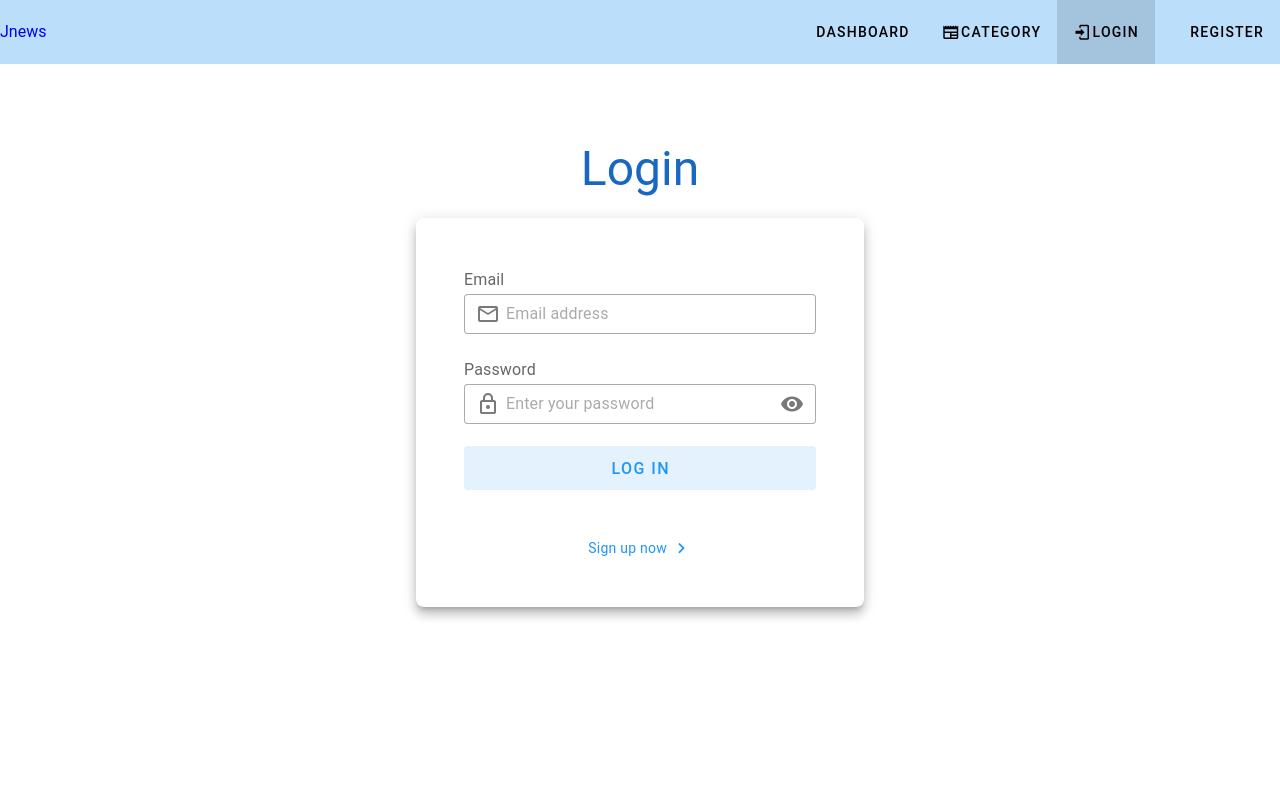
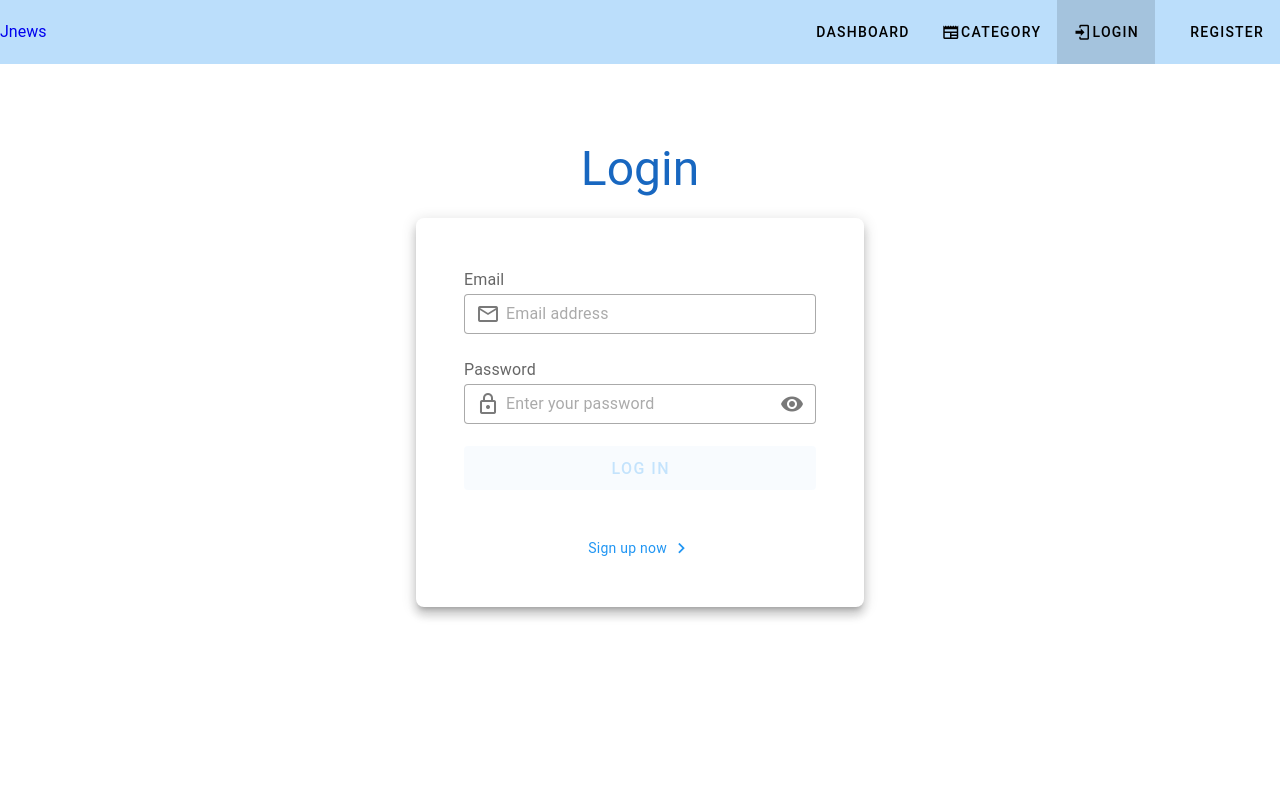
Before and after one commit to minionxapp/MgFrontVueProject, a Vue app: page /login in a window 1280 px wide. Shown: the top 800 px of the page. Built offline with nearby package versions, Linux system fonts and the light colour scheme.

Commit message:
register user dan isAdmin value

```diff
--- a/src/components/public/FormAuthComponent.vue
+++ b/src/components/public/FormAuthComponent.vue
@@ -1,38 +1,37 @@
 <template>
     <div>
         <div class="mx-auto my-6 text-center text-h3 text-primary">
-            {{ isLogin ? "Login" : "Register" }}
-
+            {{ isLogin ? 'Login' : 'Register' }}
         </div>
 
         <v-card class="mx-auto pa-12 pb-8" elevation="8" max-width="448" rounded="lg">
+            <v-form v-model="formInput" @submit.prevent="authUser">
                 <div v-if="!isLogin">
                     <div class="text-subtitle-1 text-medium-emphasis">Name</div>
 
                     <v-text-field density="compact" placeholder="UserName" prepend-inner-icon="mdi-account"
-                    variant="outlined"></v-text-field>
+                        variant="outlined" :rules="nameRules" v-model="user.name"></v-text-field>
                 </div>
 
                 <div class="text-subtitle-1 text-medium-emphasis">Email</div>
 
                 <v-text-field density="compact" placeholder="Email address" prepend-inner-icon="mdi-email-outline"
-                variant="outlined"></v-text-field>
+                    variant="outlined" :rules="emailRules" v-model="user.email"></v-text-field>
 
                 <div class="text-subtitle-1 text-medium-emphasis d-flex align-center justify-space-between">
                     Password
-
-
                 </div>
 
-            <v-text-field :append-inner-icon="visible ? 'mdi-eye-off' : 'mdi-eye'" :type="visible ? 'text' : 'password'"
-                density="compact" placeholder="Enter your password" prepend-inner-icon="mdi-lock-outline"
-                variant="outlined" @click:append-inner="visible = !visible"></v-text-field>
+                <v-text-field :append-inner-icon="visible ? 'mdi-eye-off' : 'mdi-eye'"
+                    :type="visible ? 'text' : 'password'" density="compact" placeholder="Enter your password"
+                    prepend-inner-icon="mdi-lock-outline" variant="outlined" @click:append-inner="visible = !visible"
+                    :rules="[passwordRules.required, passwordRules.min]" v-model="user.password"></v-text-field>
 
-
-            <v-btn class="mb-8" color="blue" size="large" variant="tonal" block>
+                <v-btn :disabled="!formInput" class="mb-8" type="submit" color="blue" size="large" variant="tonal"
+                    block>
                     {{ isLogin ? 'Log In' : 'Register' }}
                 </v-btn>
-
+            </v-form>
             <v-card-text class="text-center" v-if="isLogin">
                 <router-link class="text-blue text-decoration-none" :to="{ name: 'Register' }"
                     rel="noopener noreferrer">
@@ -48,7 +47,35 @@
     </div>
 </template>
 <script setup>
-import { ref } from 'vue';
+import { ref } from 'vue'
+import { useAuthStore } from '@/stores/AuthStore'
+import { storeToRefs } from 'pinia'
+
+//store
+const authStore = useAuthStore()
+//state
+const { formInput, user } = storeToRefs(authStore)
+
+//action
+const { authUser } = authStore
+
+//validation
+const nameRules = [
+    (value) => {
+        if (value) return true
+        return 'Nama Harus Diisi'
+    }
+]
+
+// const emailRules[]
+const emailRules = [
+    v => !v || /^\w+([.-]?\w+)*@\w+([.-]?\w+)*(\.\w{2,3})+$/.test(v) || 'E-mail must be valid']
+
+const passwordRules = {
+    required: (value) => !!value || 'Password harus diisi',
+    min: (value) => value.length >= 6 || 'Password minimal 6 karakter'
+}
+
 defineProps({
     isLogin: {
         type: Boolean,
@@ -60,5 +87,5 @@ defineProps({
 //     visible: false,
 //   }),
 // }
-const visible = ref(false);
+const visible = ref(false)
 </script>
--- a/src/config/firebase.js
+++ b/src/config/firebase.js
@@ -3,6 +3,7 @@ import { initializeApp } from 'firebase/app'
 // TO DO: Add SDKs for Firebase products that you want to use
 // https://firebase.google.com/docs/web/setup#available-libraries
 import { getFirestore } from 'firebase/firestore'
+import { getAuth } from 'firebase/auth'
 // Your web app's Firebase configuration
 const firebaseConfig = {
   apiKey: 'AIzaSyCvDkvV2aFmGueuJ9HBXUKEwDp-zed_4J0',
@@ -17,5 +18,6 @@ const firebaseConfig = {
 const app = initializeApp(firebaseConfig)
 
 const db = getFirestore(app)
+const auth = getAuth(app)
 
-export { db }
+export { db, auth }
--- a/src/main.js
+++ b/src/main.js
@@ -1,4 +1,4 @@
-import { createApp } from 'vue'
+import { createApp, markRaw } from 'vue'
 import { createPinia } from 'pinia'
 
 import App from './App.vue'
@@ -10,21 +10,24 @@ import { createVuetify } from 'vuetify'
 import * as components from 'vuetify/components'
 import * as directives from 'vuetify/directives'
 
-const app = createApp(App)
 const vuetify = createVuetify({
   components,
-  directives,
+  directives
 })
 
-app.use(createPinia())
+const app = createApp(App)
+const pinia = createPinia()
+
+pinia.use(({ store }) => {
+  store.router = markRaw(router)
+})
+
+app.use(pinia)
 app.use(router)
 app.use(vuetify)
 app.mount('#app')
 
-
-
 // Components
 // import App from './App.vue'
 
-
 // createApp(App).use(vuetify).mount('#app')
--- /dev/null
+++ b/src/stores/AuthStore.js
@@ -0,0 +1,36 @@
+import { auth, db } from '@/config/firebase'
+import { defineStore } from 'pinia'
+import { reactive, ref } from 'vue'
+import { createUserWithEmailAndPassword } from 'firebase/auth'
+import { addDoc, collection } from 'firebase/firestore'
+import { useRouter } from 'vue-router'
+
+export const useAuthStore = defineStore('Auth', () => {
+  const formInput = ref(false)
+  const router = useRouter()
+  const userCollection = collection(db, 'users')
+
+  const user = reactive({
+    name: '',
+    email: '',
+    password: ''
+  })
+
+  const authUser = async () => {
+    const data = await createUserWithEmailAndPassword(auth, user.email, user.password)
+    await addDoc(userCollection, {
+      name: user.name,
+      isadmin: false,
+      uid: data.user.uid
+    })
+    router.push({ name: 'Home' })
+    alert('Register berhasil')
+    // console.log(register)
+  }
+
+  return {
+    formInput,
+    user,
+    authUser
+  }
+})
```
Lines whose indentation alone changed are shown as unchanged.
